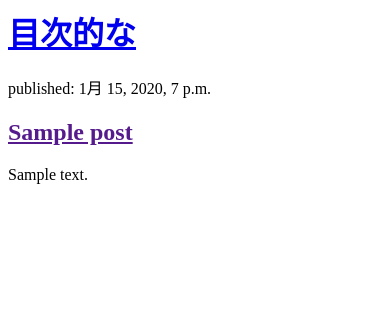
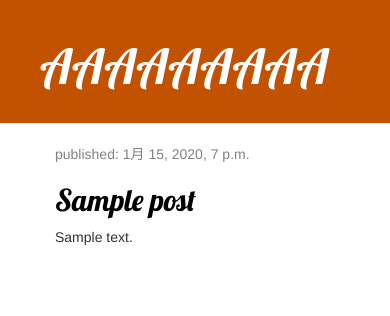
Before and after one commit to itoda-y/my-first-blog, a Django app: page / in a window 390 px wide. Shown: the top 316 px of the page. Run offline with Django 3.2, Linux system fonts and the light colour scheme; tables that the repository leaves empty hold one stand-in row (values such as "Sample post"); some libraries are stand-ins or nearby versions.

Commit message:
Added view and template for detailed blog post as well as CSS for the site.

```diff
--- /dev/null
+++ b/blog/static/css/blog.css
@@ -0,0 +1,46 @@
+.page-header {
+    background-color: #C25100;
+    margin-top: 0;
+    padding: 20px 20px 20px 40px;
+}
+
+.page-header h1, .page-header h1 a, .page-header h1 a:visited, .page-header h1 a:active {
+    color: #ffffff;
+    font-size: 36pt;
+    text-decoration: none;
+}
+
+.content {
+    margin-left: 40px;
+}
+
+h1, h2, h3, h4 {
+    font-family: 'Lobster', cursive;
+}
+
+.date {
+    color: #828282;
+}
+
+.save {
+    float: right;
+}
+
+.post-form textarea, .post-form input {
+    width: 100%;
+}
+
+.top-menu, .top-menu:hover, .top-menu:visited {
+    color: #ffffff;
+    float: right;
+    font-size: 26pt;
+    margin-right: 20px;
+}
+
+.post {
+    margin-bottom: 70px;
+}
+
+.post h2 a, .post h2 a:visited {
+    color: #000000;
+}
--- /dev/null
+++ b/blog/templates/blog/base.html
@@ -0,0 +1,27 @@
+{% load static %}
+<html>
+  <head>
+    <title>
+      タイトル
+    </title>
+    <link rel="stylesheet" href="//maxcdn.bootstrapcdn.com/bootstrap/3.2.0/css/bootstrap.min.css">
+    <link rel="stylesheet" href="//maxcdn.bootstrapcdn.com/bootstrap/3.2.0/css/bootstrap-theme.min.css">
+    <link href='//fonts.googleapis.com/css?family=Lobster&subset=latin,latin-ext' rel='stylesheet' type='text/css'>
+    <link rel="stylesheet" href="{% static 'css/blog.css' %}">
+  </head>
+
+  <body>
+      <div class="page-header">
+          <h1><a href="/">AAAAAAAAA</a></h1>
+      </div>
+      <div class="content container">
+          <div class="row">
+              <div class="col-md-8">
+              {% block content %}
+              {% endblock %}
+              </div>
+          </div>
+      </div>
+  </body>
+
+</html>
--- a/blog/templates/blog/post_list.html
+++ b/blog/templates/blog/post_list.html
@@ -1,34 +1,21 @@
-<html>
-  <head>
-    <title>
-      title
-    </title>
-  </head>
-  <body>
+{% extends 'blog/base.html' %}
 
-    <div>
-      <h1>
-        <a href="/">
-          目次的な
-        </a>
-      </h1>
-    </div>
-
+{% block content %}
   {% for post in posts %}
-      <div>
+    <div class="post">
+      <div class="date">
         <p>
           published: {{ post.published_date }}
         </p>
+      </div>
       <h2>
-          <a href="">
+        <a href="{% url 'post_detail' pk=post.pk %}">
           {{ post.title }}
         </a>
       </h2>
       <p>
-          {{ post.text|linebreaksbr}}
+        {{ post.text|linebreaksbr }}
       </p>
     </div>
   {% endfor %}
-
-  </body>
-</html>
+{% endblock %}
--- a/blog/urls.py
+++ b/blog/urls.py
@@ -3,4 +3,5 @@ from . import views
 
 urlpatterns = [
     path('', views.post_list, name='post_list'),
+    path('post/<int:pk>/', views.post_detail, name='post_detail')
 ]
--- a/blog/views.py
+++ b/blog/views.py
@@ -1,8 +1,13 @@
 from django.shortcuts import render
 from django.utils import timezone
+from django.shortcuts import render, get_object_or_404
 from .models import Post
 
 # Create your views here.
 def post_list(request):
     posts = Post.objects.filter(published_date__lte=timezone.now()).order_by('published_date')
     return render(request, 'blog/post_list.html', {'posts':posts})
+
+def post_detail(request, pk):
+    post = get_object_or_404(Post, pk=pk)
+    return render(request, 'blog/post_detail.html', {'post': post})
```
Also changed, not shown: blog/templates/blog/post_detail.html (added, +17 -0 lines). Lines whose indentation alone changed are shown as unchanged.
